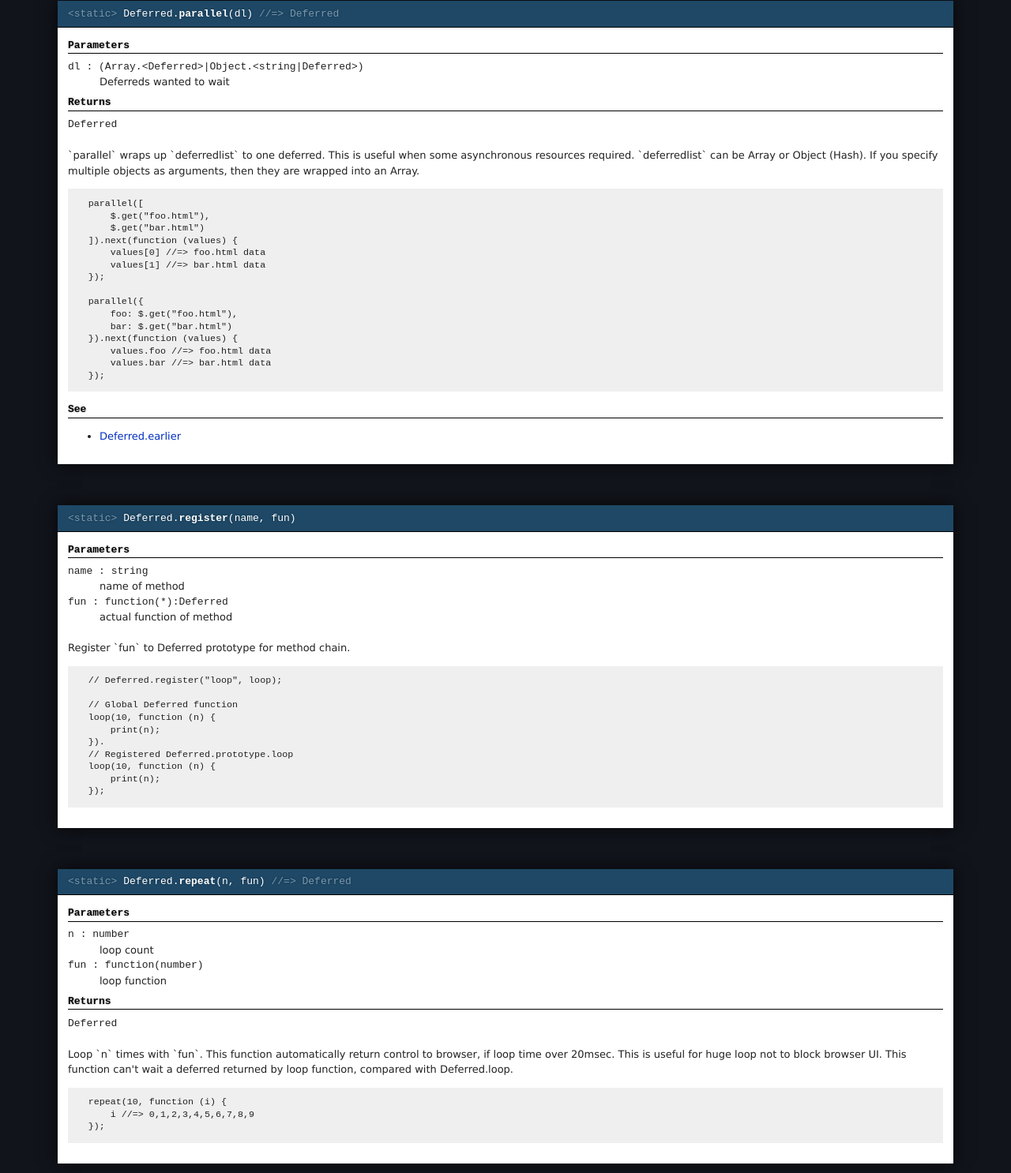
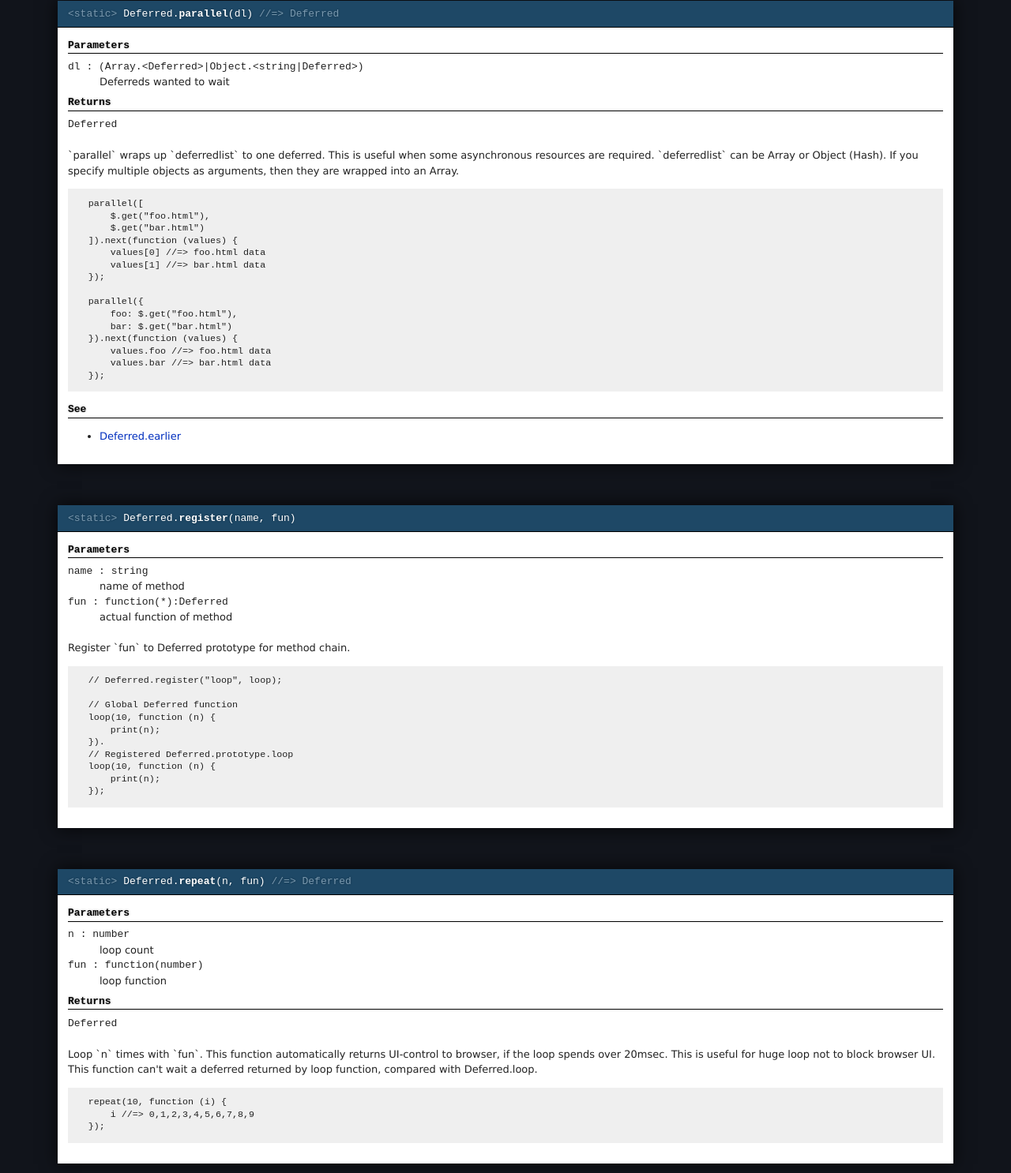
Before and after one commit to cho45/jsdeferred, a website: page doc/Deferred.html in a window 1280 px wide. Shown: the part 5464-6950 px from the top of the page at 79% size. Drawn offline with Linux system fonts and the light colour scheme; a script that the page names is missing.

Commit message:
update documents

```diff
--- a/doc/Deferred.html
+++ b/doc/Deferred.html
@@ -826,7 +826,7 @@ that takes a callback into one that returns a Deferred object.
 				</header>
 
 				<section class="description">
-					Continue process when one deferred in `deferredlist` has completed. Others will cancel.
+					Continue process when one deferred in `deferredlist` has completed. Others will be canceled.
 parallel ('and' processing) <=> earlier ('or' processing)
 				</section>
 
@@ -1042,7 +1042,7 @@ is called after current queue.
 
 				<section class="description">
 					`parallel` wraps up `deferredlist` to one deferred.
-This is useful when some asynchronous resources required.
+This is useful when some asynchronous resources are required.
 
 `deferredlist` can be Array or Object (Hash). If you specify
 multiple objects as arguments, then they are wrapped into
@@ -1213,8 +1213,8 @@ an Array.
 
 				<section class="description">
 					Loop `n` times with `fun`.
-This function automatically return control to browser, if loop time over 20msec.
-This is useful for huge loop  not to block browser UI.
+This function automatically returns UI-control to browser, if the loop spends over 20msec.
+This is useful for huge loop not to block browser UI.
 This function can't wait a deferred returned by loop function, compared with Deferred.loop.
 				</section>
 
```
Also changed, not shown: jsdeferred.js (+4 -4 lines).
